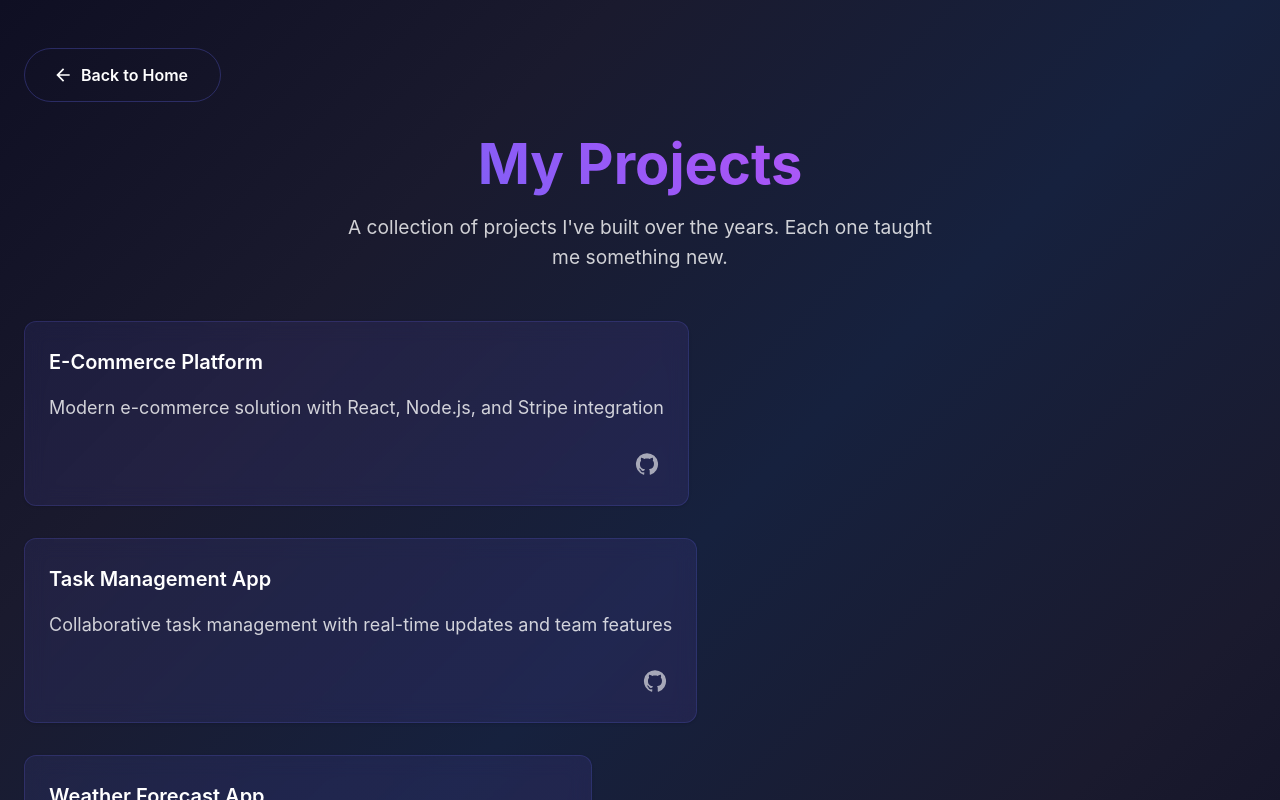
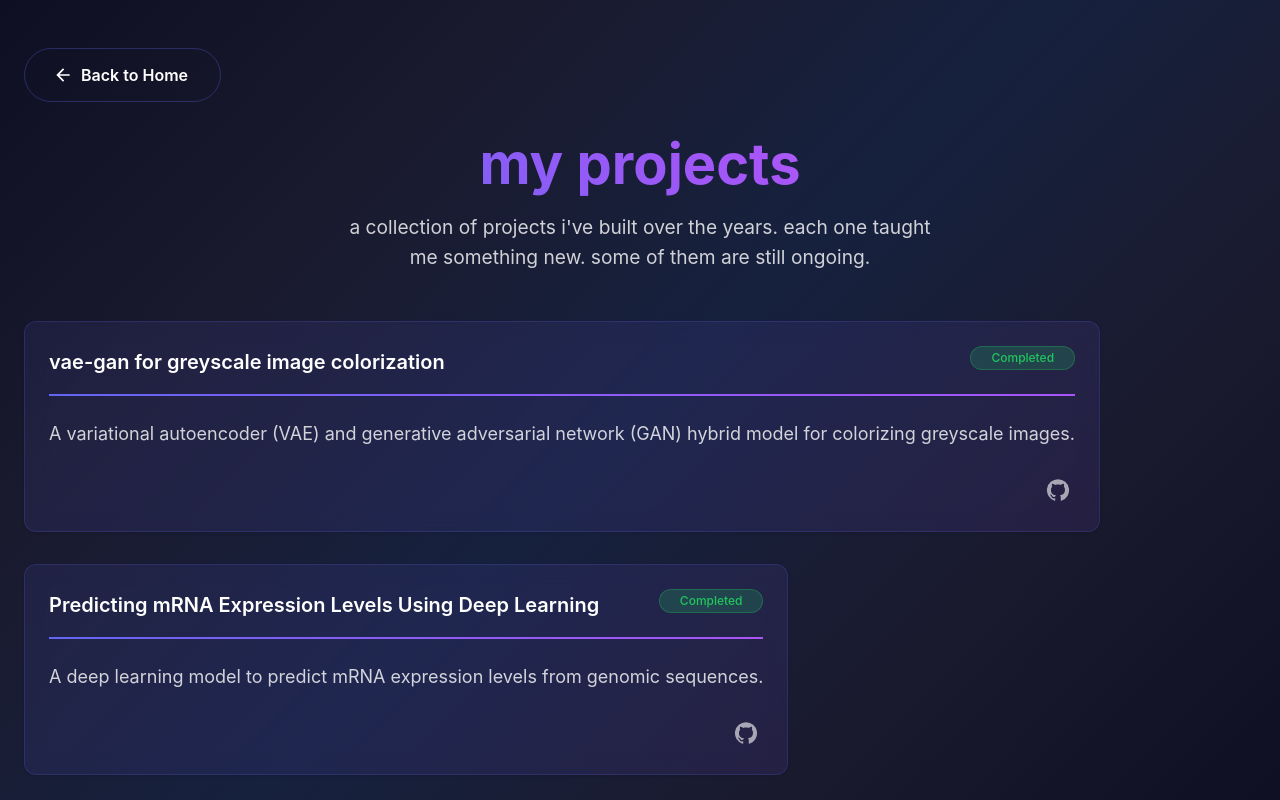
Before and after one commit to AFKWahab/wahab-portfolio, a React (Create React App) app: page /projects in a window 1280 px wide. Shown: the top 800 px of the page. Built offline with nearby package versions, Linux system fonts and the light colour scheme.

Commit message:
pushing most of the baseline desing choices from yesterday, finish latex integration for portfolio now

```diff
--- a/src/components/ProjectCard/ProjectCard.tsx
+++ b/src/components/ProjectCard/ProjectCard.tsx
@@ -1,6 +1,6 @@
 import React from 'react';
 import { useNavigate } from 'react-router-dom';
-import { Card, CardContent, Typography, Box, IconButton } from '@mui/material';
+import { Card, CardContent, Typography, Box, IconButton, Chip } from '@mui/material';
 import { GitHub as GitHubIcon } from '@mui/icons-material';
 import { Project } from '../../types/project';
 
@@ -21,6 +21,41 @@ const ProjectCard: React.FC<ProjectCardProps> = ({ project }) => {
       window.open(project.githubUrl, '_blank');
     }
   };
+
+  const getStatusLabel = (status: string) => {
+    switch (status) {
+      case 'completed':
+        return 'Completed';
+      case 'ongoing':
+        return 'Ongoing';
+      case 'planned':
+        return 'Planned';
+      default:
+        return status;
+    }
+  };
+
+  const getStatusStyles = (status: string) => ({
+    fontSize: '0.75rem',
+    fontWeight: 500,
+    px: 1.5,
+    py: 0.5,
+    backgroundColor: status === 'completed'
+      ? 'rgba(34, 197, 94, 0.2)'
+      : status === 'ongoing'
+      ? 'rgba(249, 115, 22, 0.2)'
+      : 'rgba(156, 163, 175, 0.2)',
+    color: status === 'completed'
+      ? '#22c55e'
+      : status === 'ongoing'
+      ? '#f97316'
+      : '#9ca3af',
+    border: `1px solid ${status === 'completed'
+      ? 'rgba(34, 197, 94, 0.3)'
+      : status === 'ongoing'
+      ? 'rgba(249, 115, 22, 0.3)'
+      : 'rgba(156, 163, 175, 0.3)'}`,
+  });
 
   return (
     <Card
@@ -44,16 +79,33 @@ const ProjectCard: React.FC<ProjectCardProps> = ({ project }) => {
       }}
     >
       <CardContent sx={{ p: 3, flex: 1, display: 'flex', flexDirection: 'column' }}>
+        {/* Header with title and status */}
+        <Box sx={{ display: 'flex', justifyContent: 'space-between', alignItems: 'flex-start', mb: 2, gap: 2 }}>
           <Typography
             variant="h6"
             sx={{
               color: 'white',
               fontWeight: 600,
-            mb: 2
+              flex: 1,
             }}
           >
             {project.title}
           </Typography>
+          <Chip
+            label={getStatusLabel(project.status)}
+            size="small"
+            sx={getStatusStyles(project.status)}
+          />
+        </Box>
+
+        {/* Underline */}
+        <Box
+          sx={{
+            height: '2px',
+            background: 'linear-gradient(90deg, #6366f1, #8b5cf6, #a855f7)',
+            mb: 3,
+          }}
+        />
 
         <Typography
           sx={{
--- a/src/data/projects.ts
+++ b/src/data/projects.ts
@@ -2,13 +2,14 @@ import { Project } from '../types/project';
 
 export const projects: Project[] = [
   {
-    id: 'ecommerce-platform',
-    title: 'E-Commerce Platform',
-    shortDescription: 'Modern e-commerce solution with React, Node.js, and Stripe integration',
-    fullDescription: 'A comprehensive e-commerce platform built from scratch featuring user authentication, product management, shopping cart functionality, and secure payment processing. The project showcases modern web development practices with a focus on user experience and performance.',
-    githubUrl: 'https://github.com/adamuser/ecommerce-platform',
+    id: 'vae-gan',
+    title: 'vae-gan for greyscale image colorization',
+    shortDescription: 'A variational autoencoder (VAE) and generative adversarial network (GAN) hybrid model for colorizing greyscale images.',
+    fullDescription: 'This project implements a VAE-GAN architecture to colorize greyscale images. The model is trained on a large dataset of color images and learns to generate plausible colorizations for unseen greyscale inputs. The project includes a web interface for users to upload their own images and see the colorization results.',
+    githubUrl: 'https://github.com/adamuser/vae-gan',
     startDate: '2024-01-15',
     endDate: '2024-06-30',
+    status: 'completed',
     keyFeatures: [
       'User authentication and profile management',
       'Advanced product search and filtering',
@@ -19,13 +20,14 @@ export const projects: Project[] = [
     ],
   },
   {
-    id: 'task-management-app',
-    title: 'Task Management App',
-    shortDescription: 'Collaborative task management with real-time updates and team features',
-    fullDescription: 'A sophisticated task management application designed for teams to collaborate effectively. Features include real-time updates, drag-and-drop kanban boards, time tracking, and comprehensive reporting.',
-    githubUrl: 'https://github.com/adamuser/task-manager',
+    id: 'predicting-mrna-expression-levels-using-deep-learning',
+    title: 'Predicting mRNA Expression Levels Using Deep Learning',
+    shortDescription: 'A deep learning model to predict mRNA expression levels from genomic sequences.',
+    fullDescription: 'This project focuses on developing a deep learning model to predict mRNA expression levels based on genomic sequences. The model is trained on a large dataset of RNA-Seq data and aims to provide insights into gene expression regulation.',
+    githubUrl: 'https://github.com/adamuser/mrna-expression-prediction',
     startDate: '2023-09-01',
     endDate: '2024-01-15',
+    status: 'completed',
     keyFeatures: [
       'Real-time collaborative editing',
       'Drag-and-drop kanban boards',
@@ -34,39 +36,6 @@ export const projects: Project[] = [
       'Custom workflow creation',
       'Mobile-responsive design'
     ],
-  },
-  {
-    id: 'weather-app',
-    title: 'Weather Forecast App',
-    shortDescription: 'Beautiful weather app with animations and detailed forecasts',
-    fullDescription: 'A visually stunning weather application that provides detailed forecasts with smooth animations and an intuitive user interface. Features location-based weather, 7-day forecasts, and weather alerts.',
-    githubUrl: 'https://github.com/adamuser/weather-app',
-    startDate: '2023-06-01',
-    endDate: '2023-08-15',
-    keyFeatures: [
-      'Location-based weather detection',
-      'Animated weather illustrations',
-      'Hourly and 7-day forecasts',
-      'Weather alerts and notifications',
-      'Multiple location support',
-      'Offline functionality'
-    ],
-  },
-  {
-    id: 'design-system',
-    title: 'Component Design System',
-    shortDescription: 'Comprehensive design system with reusable components and documentation',
-    fullDescription: 'A complete design system built to standardize UI components across multiple projects. Includes a component library, design tokens, documentation site, and integration tools.',
-    githubUrl: 'https://github.com/adamuser/design-system',
-    startDate: '2024-03-01',
-    keyFeatures: [
-      'Reusable component library',
-      'Design token system',
-      'Interactive documentation',
-      'Integration tools',
-      'Accessibility-first approach',
-      'Automated testing suite'
-    ],
   }
 ];
 
--- a/src/pages/Projects.tsx
+++ b/src/pages/Projects.tsx
@@ -46,7 +46,7 @@ const Projects: React.FC = () => {
               mb: 2,
             }}
           >
-            My Projects
+            my projects
           </Typography>
           <Typography
             sx={{
@@ -57,13 +57,13 @@ const Projects: React.FC = () => {
               lineHeight: 1.6,
             }}
           >
-            A collection of projects I've built over the years. Each one taught me something new.
+            a collection of projects i've built over the years. each one taught me something new. some of them are still ongoing.
           </Typography>
         </Box>
 
-        <Grid container spacing={4}>
+        <Grid container spacing={4} sx={{ alignItems: 'stretch' }}>
           {projects.map((project) => (
-            <Grid key={project.id} sx={{ xs: 12, md: 6, lg: 4 }}>
+            <Grid key={project.id} sx={{ xs: 12, md: 6 }}>
               <ProjectCard project={project} />
             </Grid>
           ))}
--- a/src/types/project.ts
+++ b/src/types/project.ts
@@ -7,6 +7,7 @@ export interface Project {
   startDate: string;
   endDate?: string;
   keyFeatures: string[];
+  status: 'completed' | 'ongoing' | 'planned';
 }
 
 export interface ProjectCategory {
```
Lines whose indentation alone changed are shown as unchanged.
